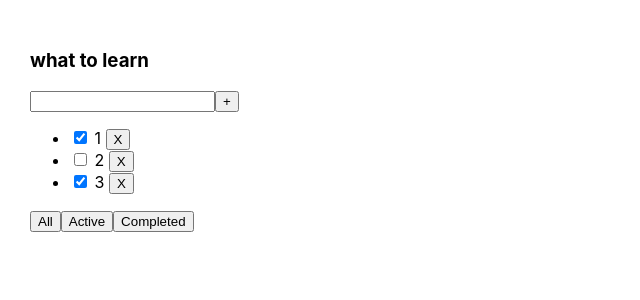
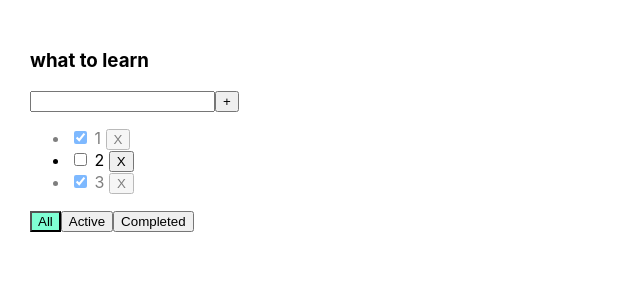
Before and after one commit to kachanovski/it-incubator-todolist_ts, a React (Create React App) app: page / in a window 1280 px wide. Shown: the top 300 px of the page, without its empty margins (0-640 px from the left). Built offline with nearby package versions, Linux system fonts and the light colour scheme.

Commit message:
lesson 4

```diff
--- a/src/App.css
+++ b/src/App.css
@@ -6,3 +6,19 @@
 .App > div {
   margin-right: 50px;
 }
+
+.error {
+  border: red 1px solid;
+}
+
+.error-message {
+  color: red;
+}
+
+.active-filter {
+  background-color: aquamarine;
+}
+
+.is-done {
+  opacity: 0.5;
+}
--- a/src/App.tsx
+++ b/src/App.tsx
@@ -39,9 +39,21 @@ function App() {
         changeStatusValue = tasks.filter(t => t.isDone === true)
     }
 
+    function changeStatus (id:string, isDone: boolean) {
+        let task = tasks.find(t => t.id === id)
+        if(task) {
+            task.isDone = isDone
+            setTasks([...tasks])
+        }
+    }
+
     return (
         <div className="App">
-            <TodoList tasks={changeStatusValue} deleteTask={deleteTask} changeFilter={changeFilter} addTask={addTask}
+            <TodoList tasks={changeStatusValue}
+                      deleteTask={deleteTask}
+                      filter={filter}
+                      changeStatus={changeStatus}
+                      changeFilter={changeFilter} addTask={addTask}
                       title={'what to learn'}/>
         </div>
     );
--- a/src/Todolist.tsx
+++ b/src/Todolist.tsx
@@ -1,4 +1,4 @@
-import React, {useState} from 'react';
+import React, {ChangeEvent, KeyboardEvent, useState} from 'react';
 import './App.css';
 import {FilterValueType} from "./App";
 
@@ -11,49 +11,79 @@ type TaskType = {
 
 type PropsType = {
     title: string
+    filter: string
     tasks: Array<TaskType>
     addTask: (newTaskTitleValue: string) => void
     changeFilter: (value: FilterValueType) => void
     deleteTask: (id: string) => void
+    changeStatus: (id: string, isDone: boolean) => void
 }
 
 export function TodoList(props: PropsType) {
 
-    let [newTaskTitleValue, setNewtaskTitleValue] = useState("")
+    let [newTaskTitleValue, setNewTaskTitleValue] = useState("")
+    let [error, setError] = useState<string | null>(null)
     const addTask = () => {
-        props.addTask(newTaskTitleValue)
-        setNewtaskTitleValue('')
+        if (newTaskTitleValue.trim() !== "") {
+            props.addTask(newTaskTitleValue);
+            setNewTaskTitleValue("")
+        } else {
+            setError("ERROR")
+        }
     }
+
+    const onPressKey = (e: KeyboardEvent<HTMLInputElement>) => {
+        setError(null)
+        if (e.charCode === 13) {
+            addTask()
+        }
+    }
+
+    const onClickFilterAll = () => {
+        props.changeFilter("all")
+    }
+    const onClickFilterActive = () => {
+        props.changeFilter("active")
+    }
+    const onClickFilterCompleted = () => {
+        props.changeFilter("completed")
+    }
+
 
     return (
         <div>
             <h3>{props.title}</h3>
             <div>
-                <input value={newTaskTitleValue} onChange={(e) => {
-                    setNewtaskTitleValue(e.currentTarget.value)
+                <input onKeyPress={onPressKey} value={newTaskTitleValue} onChange={(e) => {
+                    setNewTaskTitleValue(e.currentTarget.value)
                 }}/>
                 <button onClick={addTask}>+</button>
+                {error && <div className="error-message">{error}</div>}
             </div>
             <ul>
-                {props.tasks.map(t => <li key={t.id}><input type="checkbox" checked={t.isDone}/> <span>{t.title} <input
-                        onClick={() => {
-                            props.deleteTask(t.id)
-                        }} type="button" value={"X"}/></span>
+                {props.tasks.map(t => {
+                    let changeStatusTask = (e: ChangeEvent<HTMLInputElement>) => {
+                        let newStatusTask = e.currentTarget.checked
+                        props.changeStatus(t.id, newStatusTask)
+                    }
+                    let deleteTask = () => {
+                        props.deleteTask(t.id)
+                    }
+                    return <li key={t.id} className={t.isDone ? "is-done" : ""}>
+                        <input type="checkbox" onChange={changeStatusTask} checked={t.isDone}/> <span>{t.title} <input
+                        onClick={deleteTask} type="button" value={"X"}/></span>
                     </li>
-                )}
+                })}
             </ul>
             <div>
-                <button onClick={() => {
-                    props.changeFilter("all")
-                }}>All
+                <button className={props.filter === "all" ? "active-filter" : ""}
+                        onClick={onClickFilterAll}>All
                 </button>
-                <button onClick={() => {
-                    props.changeFilter("active")
-                }}>Active
+                <button className={props.filter === "active" ? "active-filter" : ""}
+                        onClick={onClickFilterActive}>Active
                 </button>
-                <button onClick={() => {
-                    props.changeFilter("completed")
-                }}>Completed
+                <button className={props.filter === "completed" ? "active-filter" : ""}
+                        onClick={onClickFilterCompleted}>Completed
                 </button>
             </div>
         </div>
```
